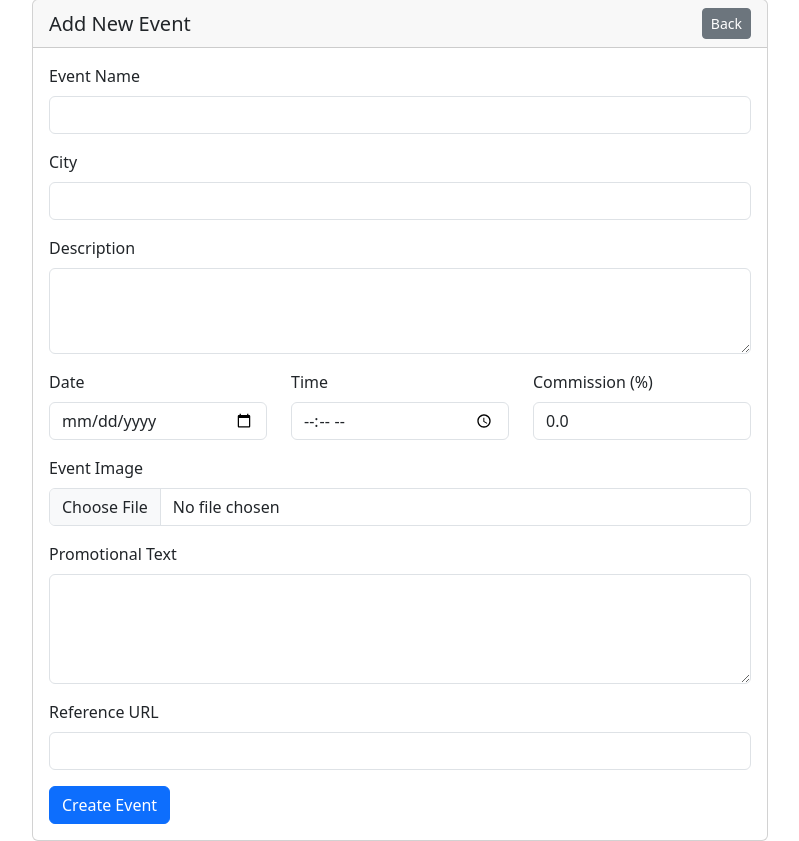
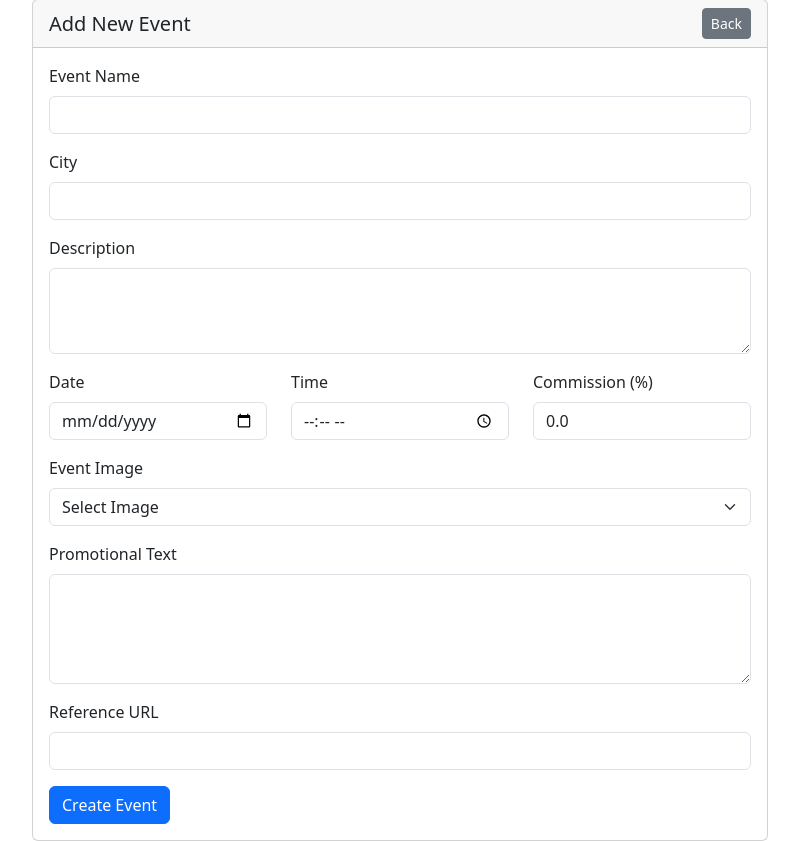
Before and after one commit to vxdnt/AirBind, a Flask app: page /admin/event/add in a window 1280 px wide. Shown: the part 81-922 px from the top of the page, without its empty margins (240-1039 px from the left). Run offline with Flask 3, Linux system fonts and the light colour scheme; the visitor is signed in with stand-in values (Sample User, id 1); some libraries are stand-ins or nearby versions.

Commit message:
Change event image input to a dropdown selection
Updated the event image input to a select dropdown for better user experience.

```diff
--- a/templates/add_event.html
+++ b/templates/add_event.html
@@ -47,8 +47,14 @@
 
                     <div class="mb-3">
                         <label class="form-label">Event Image</label>
-                        <input type="file" class="form-control" name="image" accept="image/*">
+                        <select class="form-select" name="image" required>
+                            <option value="">Select Image</option>
+                            {% for img in images %}
+                            <option value="{{ img }}">{{ img }}</option>
+                            {% endfor %}
+                        </select>
                     </div>
+
 
                     <div class="mb-3">
                         <label class="form-label">Promotional Text</label>
```
